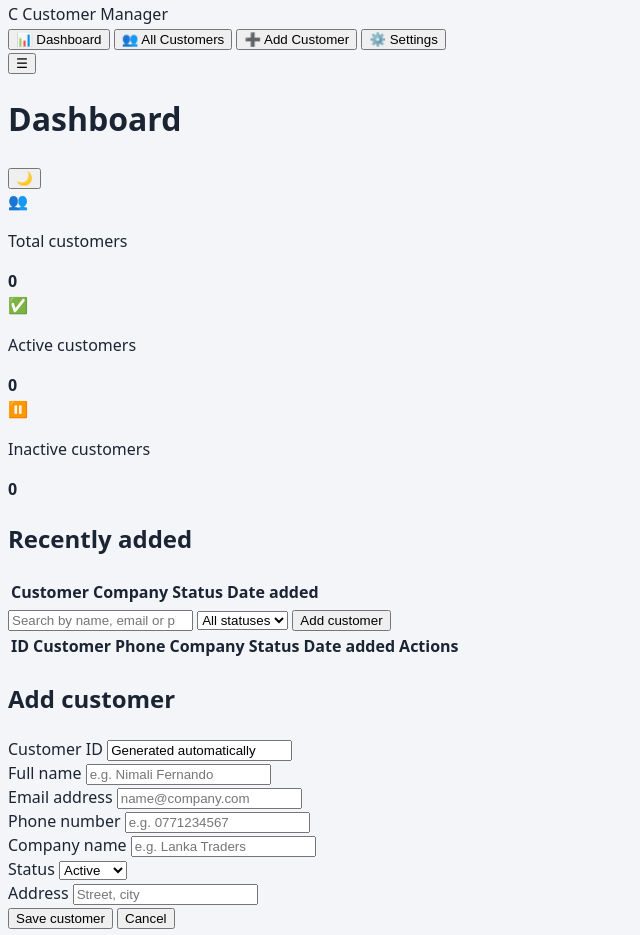
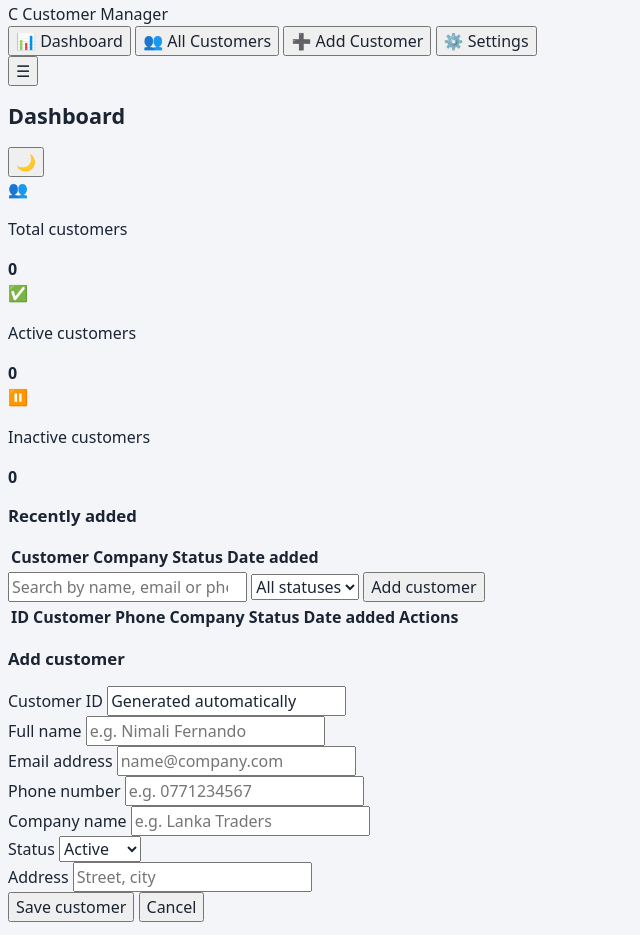
Before and after one commit to hiruni-td/Customer-Management-System, a plain HTML site: page index.html in a window 1280 px wide. Shown: the part 6-941 px from the top of the page, without its empty margins (0-640 px from the left). Drawn offline with Linux system fonts and the light colour scheme; a script that the page names is missing.

Commit message:
css.button

```diff
--- a/style.css
+++ b/style.css
@@ -43,3 +43,23 @@
      color: var(--text);
      line-height: 1.5;
  }
+
+ button,
+ input,
+ select {
+     font: inherit;
+     color: inherit;
+ }
+
+ h1 {
+     font-size: 1.35rem;
+ }
+
+ h2 {
+     font-size: 1.05rem;
+     margin-bottom: 14px;
+ }
+
+ h3 {
+     font-size: 1rem;
+ }
```
